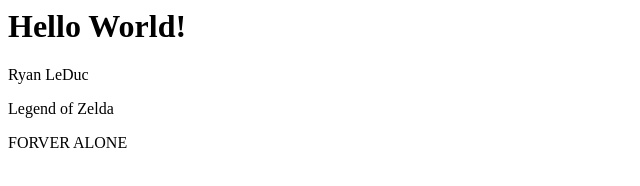
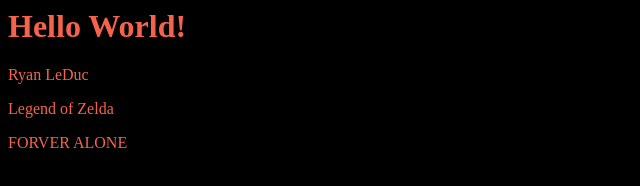
Before and after one commit to leducrd/git-inclass, a plain HTML site: page index.html in a window 1280 px wide. Shown: the whole page, without its empty margins (0-640 px from the left). Drawn offline with Linux system fonts and the light colour scheme.

Commit message:
Add background and text colors

```diff
--- a/index.html
+++ b/index.html
@@ -1,6 +1,11 @@
 <html>
   <head>
-
+    <style>
+      body {
+        background: #000;
+        color: #F5634D;
+      }
+    </style>
   </head>
   <body>
     <h1>
```
